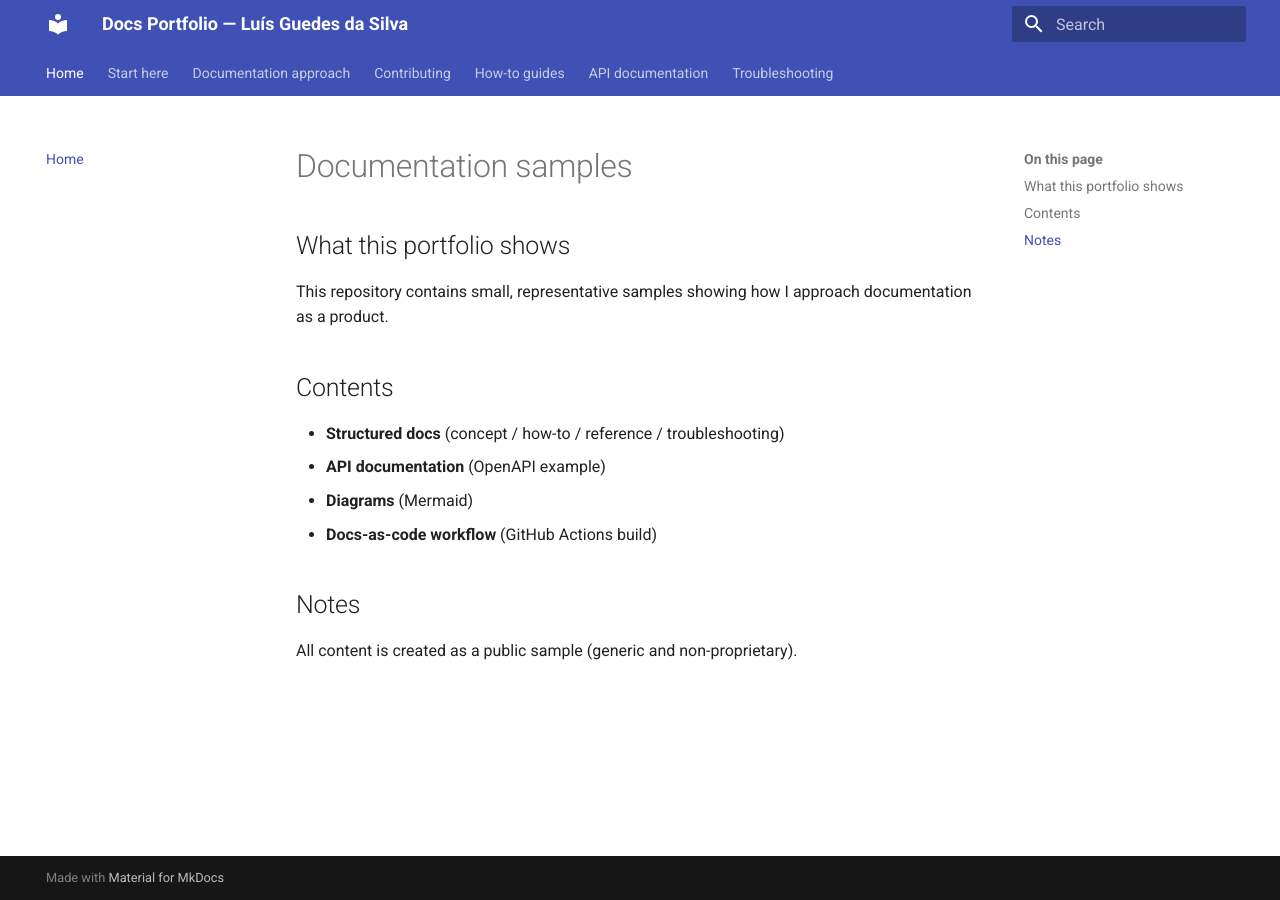
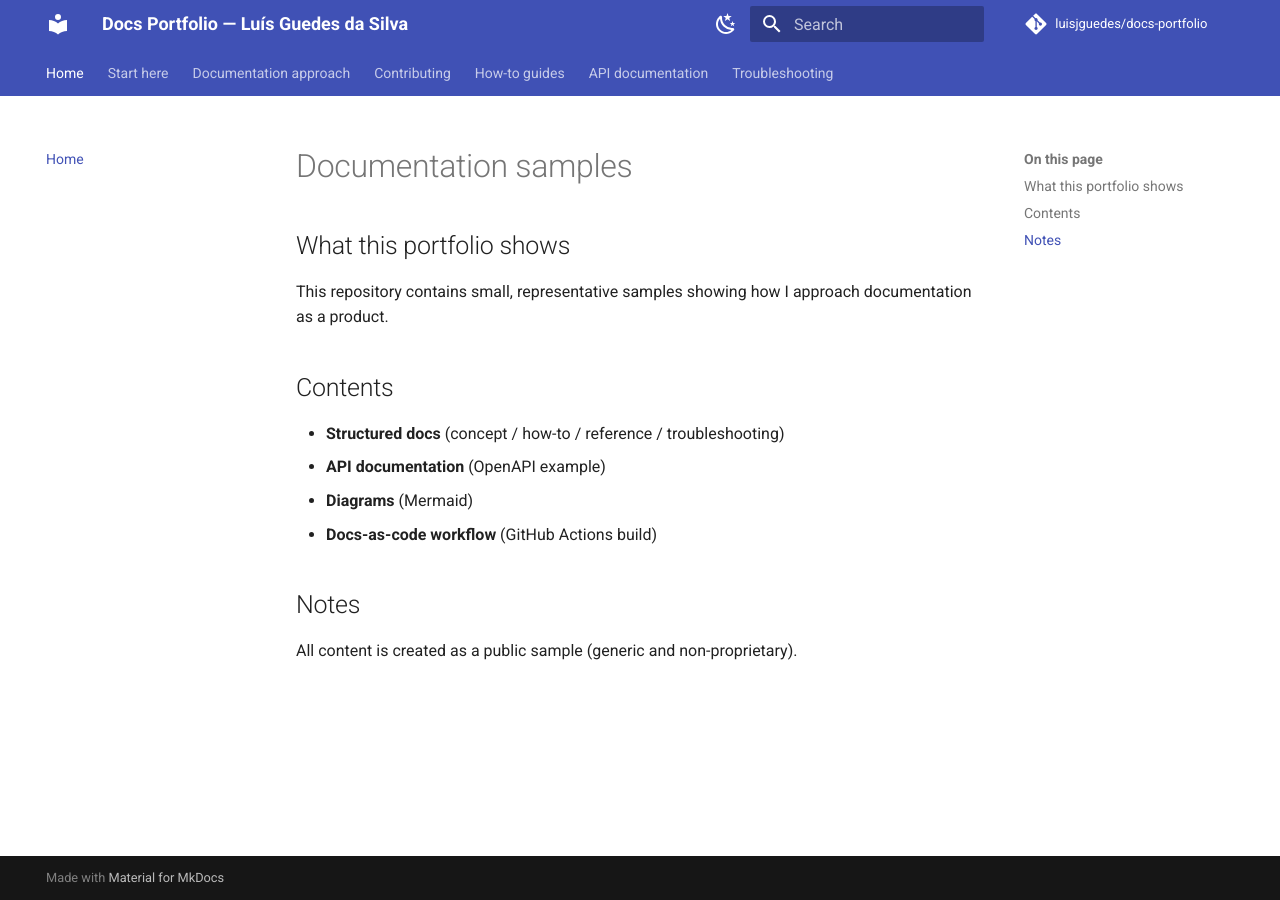
Before and after one commit to luisjguedes/docs-portfolio, an MkDocs documentation site: the page built from docs/index.md, in a window 1280 px wide. Built offline with MkDocs 1.6.1 and Material for MkDocs 9.7.7, drawn with Linux system fonts in a browser that asks for light colours; comment, search, counter and statistics services are not loaded.

Commit message:
Update mkdocs.yml

```diff
--- a/mkdocs.yml
+++ b/mkdocs.yml
@@ -1,27 +1,35 @@
 site_name: Docs Portfolio — Luís Guedes da Silva
 site_description: Selected technical documentation samples (structured docs, API docs, diagrams, docs-as-code workflow).
+
+repo_name: luisjguedes/docs-portfolio
+repo_url: https://github.com/luisjguedes/docs-portfolio
+edit_uri: edit/main/docs/
 
 nav:
   - Home: index.md
   - Start here: getting-started.md
+
   - Documentation approach:
       - Mental model: concepts/mental-model.md
       - Workflow diagram: concepts/workflow-diagram.md
       - Event Intake API (concept): concepts/event-intake.md
       - Docs strategy: strategy/docs-strategy.md
+
   - Contributing:
       - Markdown guide: contributing/markdown-guide.md
       - Style guide: contributing/style-guide.md
+
   - How-to guides:
       - Build a simple workflow: how-to/create-workflow.md
       - Send your first event: how-to/send-first-event.md
+
   - API documentation:
       - API reference sample: reference/api.md
       - Event Intake API (reference): reference/event-intake-api.md
+
   - Troubleshooting:
       - Common issues: troubleshooting/common-issues.md
       - Event Intake API issues: troubleshooting/event-intake.md
-
 
 theme:
   name: material
@@ -32,10 +40,24 @@ theme:
     - navigation.top
     - navigation.sections
     - navigation.tracking
+    - navigation.indexes
     - search.suggest
     - search.highlight
     - content.code.copy
     - toc.follow
+  palette:
+    - scheme: default
+      primary: indigo
+      accent: indigo
+      toggle:
+        icon: material/weather-night
+        name: Switch to dark mode
+    - scheme: slate
+      primary: indigo
+      accent: indigo
+      toggle:
+        icon: material/weather-sunny
+        name: Switch to light mode
 
 markdown_extensions:
   - admonition
@@ -43,6 +65,8 @@ markdown_extensions:
       permalink: true
       title: On this page
   - tables
+  - attr_list
+  - md_in_html
   - pymdownx.details
   - pymdownx.highlight
   - pymdownx.inlinehilite
```
